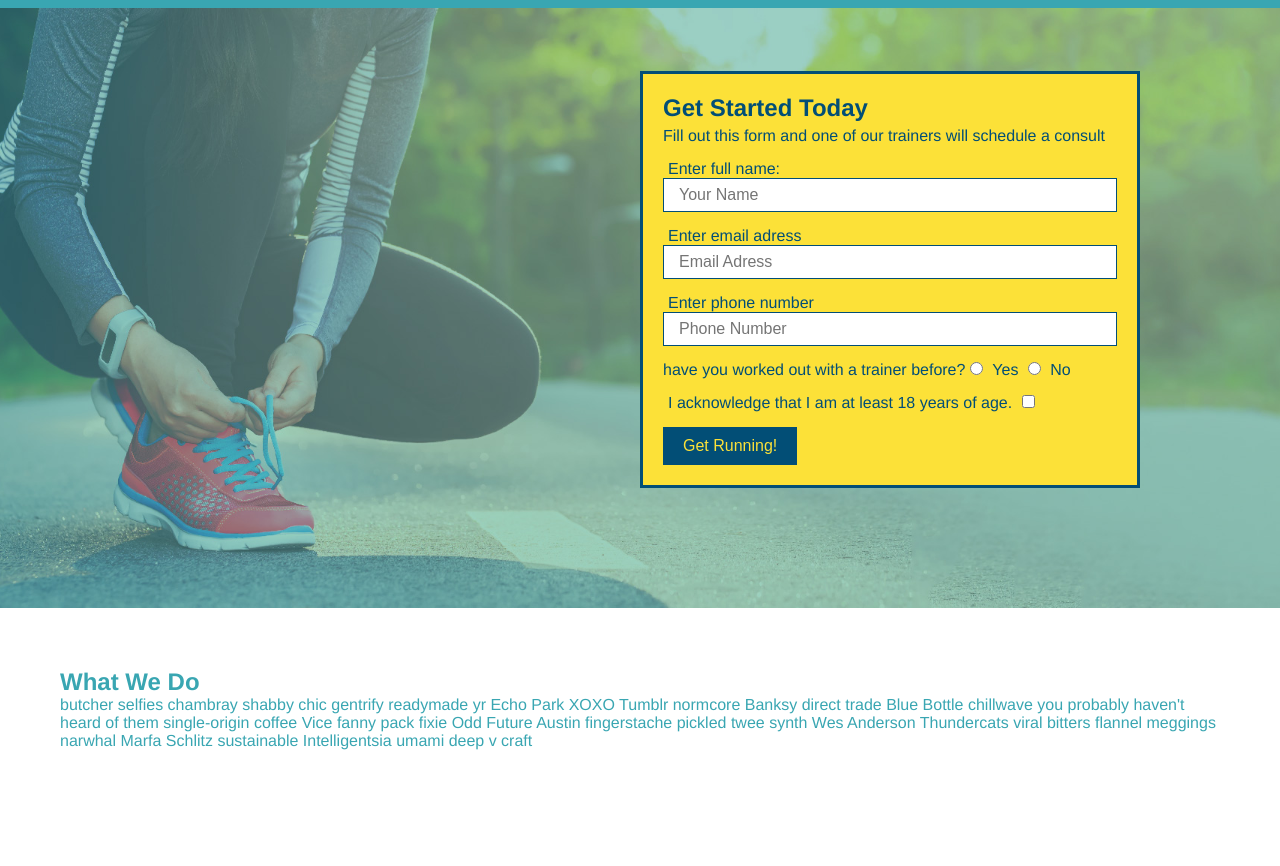
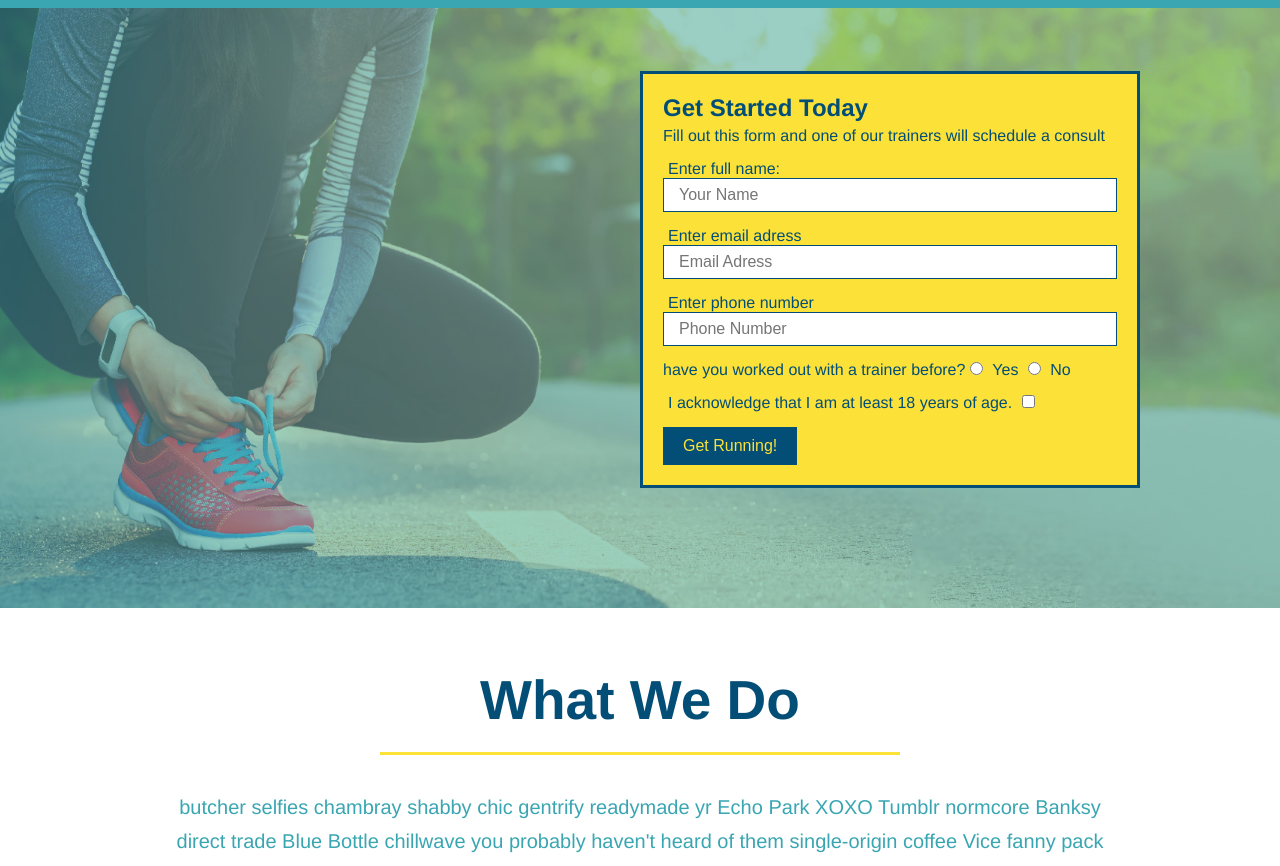
Before and after one commit to jarag3/run-buddy, a plain HTML site: page index.html in a window 1280 px wide. Shown: the part 64-930 px from the top of the page. Drawn offline with Linux system fonts and the light colour scheme.

Commit message:
style what we do section

```diff
--- a/assets/css/style.css
+++ b/assets/css/style.css
@@ -140,3 +140,27 @@ section {
 }
 
 /* END */
+
+/* What we do Section */
+
+.intro {
+  text-align:center;
+}
+
+.intro h2 {
+  font-size: 55px;
+  color: #024e76;
+  margin-bottom: 35px;
+  padding: 0 100px 20px 100px;
+  border-bottom: 3px solid;
+  border-color: #fce138;
+  display: inline-block;
+}
+
+.intro p {
+  line-height: 1.7;
+  color: #39a6b2;
+  width: 80%;
+  font-size: 20px;
+  margin: 0 auto;
+}
--- a/index.html
+++ b/index.html
@@ -68,7 +68,7 @@
 <!-- end hero -->
 
 <!-- "what we do section" -->
-<section id="what-we-do">
+<section id="what-we-do" class="intro">
     <h2>What We Do</h2>
     <p>
       butcher selfies chambray shabby chic gentrify readymade yr Echo Park XOXO Tumblr normcore Banksy direct trade Blue Bottle chillwave you probably haven't heard of them single-origin coffee Vice fanny pack fixie Odd Future Austin fingerstache pickled twee synth Wes Anderson Thundercats viral bitters flannel meggings narwhal Marfa Schlitz sustainable Intelligentsia umami deep v craft
```
